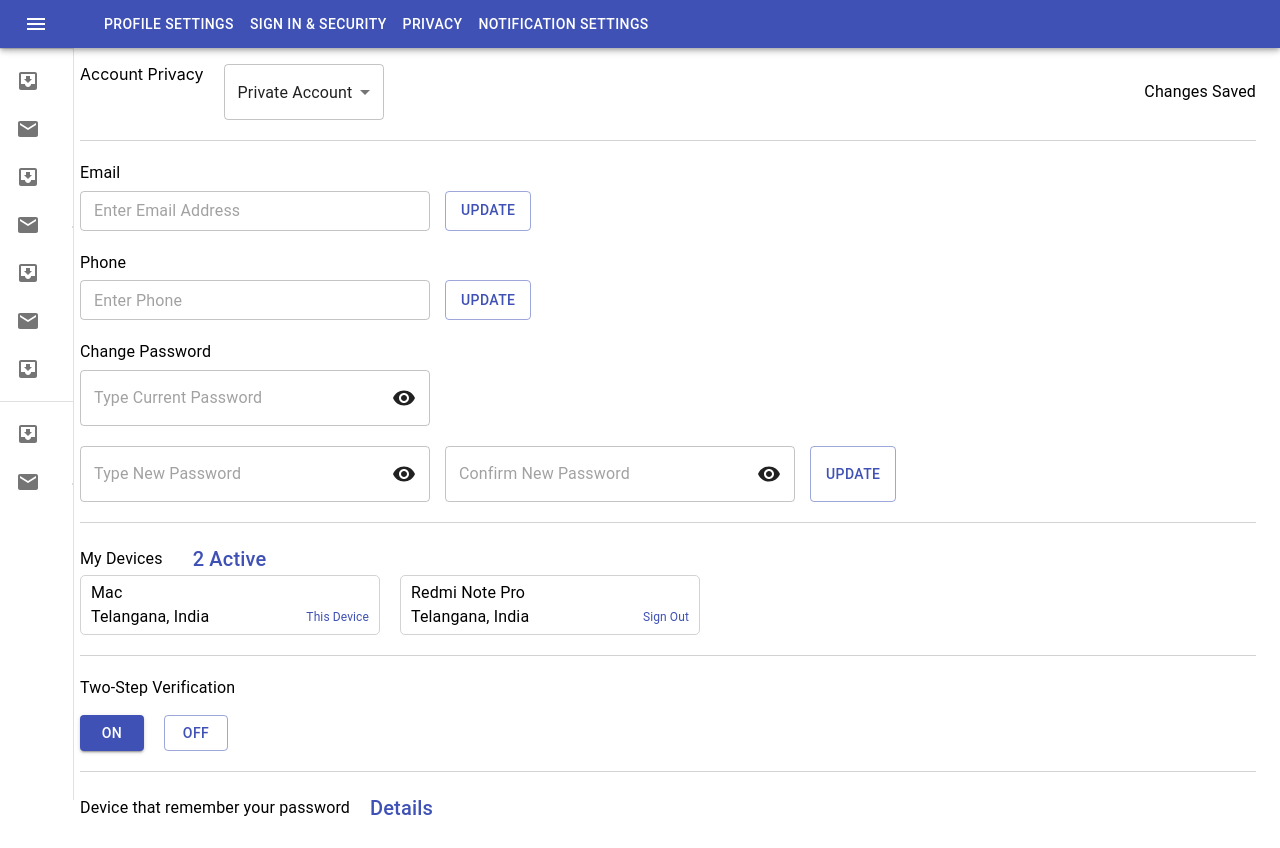
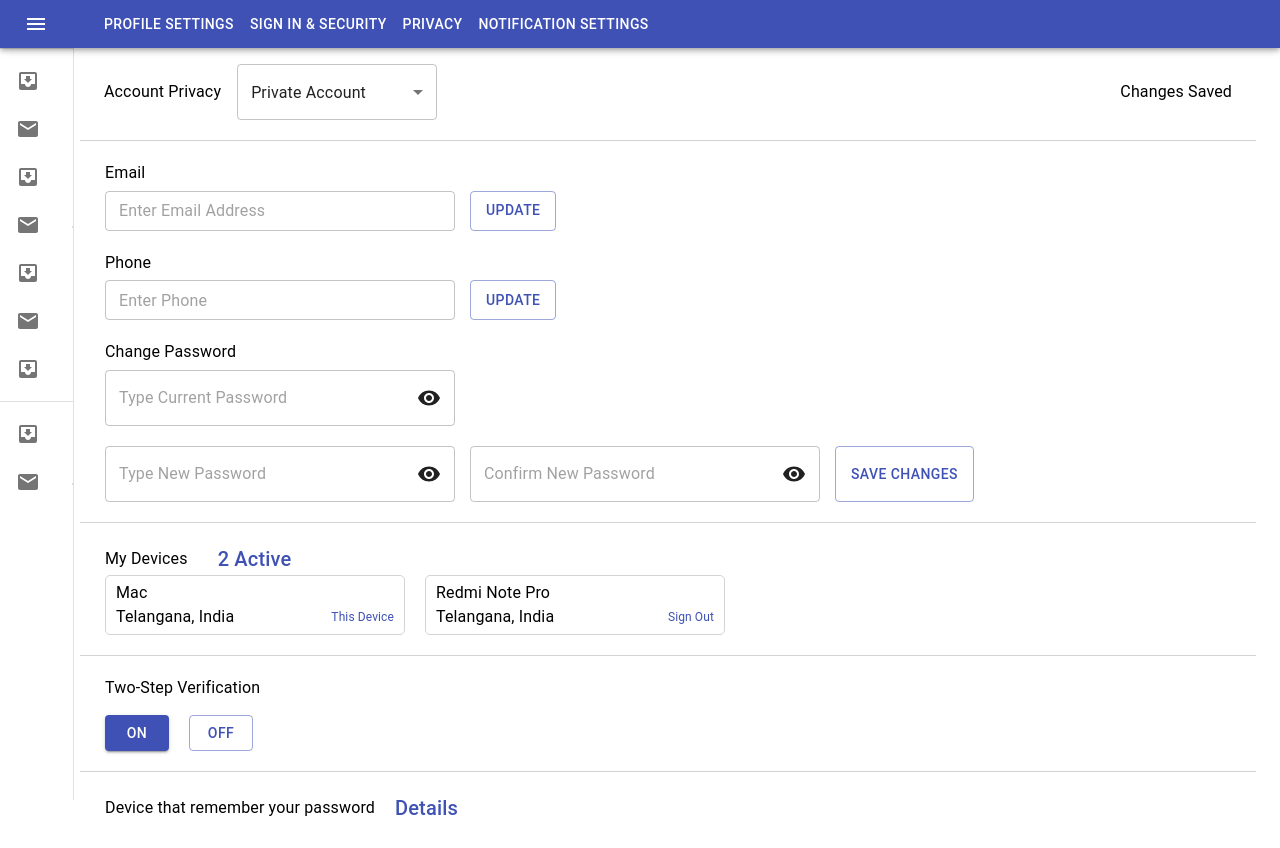
Before and after one commit to aejit/Byndr, a React (Create React App) app in the folder byndr-ui/: page /profile/security in a window 1280 px wide. Built offline with nearby package versions, Linux system fonts and the light colour scheme.

Commit message:
warning messages fix

```diff
--- a/byndr-ui/src/components/Profile/Security/security.js
+++ b/byndr-ui/src/components/Profile/Security/security.js
@@ -9,6 +9,7 @@ import {
   OutlinedInput,
   Select,
   TextField,
+  Toolbar,
   Typography,
 } from "@material-ui/core";
 import { Visibility } from "@material-ui/icons";
@@ -22,10 +23,20 @@ const useStyles = makeStyles((theme) => ({
   input_grid: {
     borderTop: "1px solid lightgray",
     marginTop: 20,
+    paddingLeft: 25,
   },
   txtFields: {
     width: 350,
     marginRight: 15,
+  },
+  title: {
+    marginRight: theme.spacing(2),
+  },
+  accountType: {
+    flexGrow: 1,
+  },
+  accountTypeWidth: {
+    width: 200,
   },
 }));
 
@@ -34,23 +45,14 @@ export default function Security(props) {
   const securityContent = () => {
     return (
       <div className={classes.root}>
-        <Grid
-          xs={12}
-          sm={12}
-          container
-          direction="row"
-          justify="space-between"
-          alignItems="center"
-        >
-          <Grid item direction="row" alignContent="center">
-            <span variant="subtitle1" style={{ marginRight: 20 }}>
-              Account Privacy
-            </span>
-            <FormControl variant="outlined">
+        <Toolbar variant="dense">
+          <Typography className={classes.title}>Account Privacy</Typography>
+          <FormControl variant="outlined" className={classes.accountType}>
             <Select
               labelId="demo-simple-select-outlined-label"
               id="demo-simple-select-outlined"
               value={10}
+              className={classes.accountTypeWidth}
               onChange={() => {}}
             >
               <MenuItem value="">
@@ -60,19 +62,12 @@ export default function Security(props) {
               <MenuItem value={20}>Public Account</MenuItem>
             </Select>
           </FormControl>
-          </Grid>
           <Typography>Changes Saved</Typography>
-        </Grid>
-        <Grid container xs={12} sm={12} direction="column">
-          <Grid
-            container
-            xs={12}
-            sm={12}
-            direction="column"
-            className={classes.input_grid}
-          >
+        </Toolbar>
+        <Grid container direction="column">
+          <Grid container direction="column" className={classes.input_grid}>
             <div style={{ marginTop: 20 }}>
-              <Typography color="default" gutterBottom variant="body1">
+              <Typography color="inherit" gutterBottom variant="body1">
                 Email
               </Typography>
               <div
@@ -96,7 +91,7 @@ export default function Security(props) {
               </div>
             </div>
             <div style={{ marginTop: 20 }}>
-              <Typography color="default" gutterBottom variant="body1">
+              <Typography color="inherit" gutterBottom variant="body1">
                 Phone
               </Typography>
               <div
@@ -120,7 +115,7 @@ export default function Security(props) {
               </div>
             </div>
             <div style={{ marginTop: 20 }}>
-              <Typography color="default" gutterBottom variant="body1">
+              <Typography color="inherit" gutterBottom variant="body1">
                 Change Password
               </Typography>
               <OutlinedInput
@@ -171,18 +166,12 @@ export default function Security(props) {
                   }
                 />
                 <Button color="primary" variant="outlined">
-                  Update
+                  Save Changes
                 </Button>
               </div>
             </div>
           </Grid>
-          <Grid
-            xs={12}
-            sm={12}
-            container
-            className={classes.input_grid}
-            direction="column"
-          >
+          <Grid container className={classes.input_grid} direction="column">
             <Grid
               style={{ marginTop: 20 }}
               container
@@ -247,14 +236,12 @@ export default function Security(props) {
           </Grid>
           <Grid
             container
-            xs={12}
-            sm={12}
             direction="column"
             className={classes.input_grid}
             style={{ paddingTop: 20 }}
           >
             <Typography>Two-Step Verification</Typography>
-            <Grid direction="row" style={{ paddingTop: 15 }}>
+            <Grid container direction="row" style={{ paddingTop: 15 }}>
               <Button
                 style={{ marginRight: 20 }}
                 variant="contained"
@@ -270,8 +257,6 @@ export default function Security(props) {
           <Grid
             container
             className={classes.input_grid}
-            xs={12}
-            sm={12}
             direction="row"
             alignItems="center"
             style={{ paddingTop: 20 }}
--- a/byndr-ui/src/components/Profile/Settings/settings.js
+++ b/byndr-ui/src/components/Profile/Settings/settings.js
@@ -12,6 +12,7 @@ import {
   OutlinedInput,
   InputAdornment,
   IconButton,
+  Toolbar,
 } from "@material-ui/core";
 import React from "react";
 import Shell from "../../common/shell";
@@ -37,9 +38,19 @@ const useStyles = makeStyles((theme) => ({
   b_tp: {
     borderTop: "1px solid lightgray",
     marginTop: 20,
+    paddingLeft: 25,
   },
   b_bm: {
     borderBottom: "1px solid lightgray",
+  },
+  title: {
+    marginRight: theme.spacing(2),
+  },
+  accountType: {
+    flexGrow: 1,
+  },
+  accountTypeWidth: {
+    width: 200,
   },
 }));
 
@@ -49,11 +60,11 @@ export default function Settings() {
     return (
       <div className={classes.root}>
         <Grid container spacing={4}>
-          <Grid container xs={12} sm={4} className={classes.b_rt}>
+          <Grid item xs={12} sm={3} className={classes.b_rt}>
             <Grid
               container
               direction="column"
-              justify="start"
+              justify="flex-start"
               alignItems="center"
               spacing={2}
               style={{ paddingTop: 40 }}
@@ -79,7 +90,7 @@ export default function Settings() {
                   Edit Profile Image
                 </Typography>
               </Grid>
-              <Grid item direction="row" className={classes.v_mar}>
+              <Grid item className={classes.v_mar}>
                 <Button
                   style={{ marginRight: 15 }}
                   variant="contained"
@@ -194,22 +205,15 @@ export default function Settings() {
               </Grid>
             </Grid>
           </Grid>
-          <Grid item xs={12} sm={8} direction="column">
-            <Grid
-              xs={12}
-              sm={12}
-              container
-              direction="row"
-              justify="space-between"
-              alignItems="center"
-            >
-              <Grid item direction="row">
-                <span style={{ marginRight: 20 }}>Account Privacy</span>
-                <FormControl variant="outlined" className={classes.formControl}>
+          <Grid item xs={12} sm={9}>
+            <Toolbar variant="dense">
+              <Typography className={classes.title}>Account Privacy</Typography>
+              <FormControl variant="outlined" className={classes.accountType}>
                 <Select
                   labelId="demo-simple-select-outlined-label"
                   id="demo-simple-select-outlined"
                   value={10}
+                  className={classes.accountTypeWidth}
                   onChange={() => {}}
                 >
                   <MenuItem value="">
@@ -219,22 +223,13 @@ export default function Settings() {
                   <MenuItem value={20}>Public Account</MenuItem>
                 </Select>
               </FormControl>
-              </Grid>
-              <Grid item>
               <Typography>Changes Saved</Typography>
-              </Grid>
-            </Grid>
+            </Toolbar>
 
-            <Grid
-              container
-              xs={12}
-              sm={12}
-              spacing={4}
-              className={classes.b_tp}
-            >
+            <Grid container spacing={4} className={classes.b_tp}>
               <Grid item xs={12} sm={6}>
                 <div>
-                  <Typography color="default" gutterBottom variant="body1">
+                  <Typography color="inherit" gutterBottom variant="body1">
                     First Name
                   </Typography>
                   <TextField
@@ -249,7 +244,7 @@ export default function Settings() {
               </Grid>
               <Grid item xs={12} sm={6}>
                 <div>
-                  <Typography color="default" gutterBottom variant="body1">
+                  <Typography color="inherit" gutterBottom variant="body1">
                     Last Name
                   </Typography>
                   <TextField
@@ -262,11 +257,9 @@ export default function Settings() {
                   />
                 </div>
               </Grid>
-            </Grid>
-            <Grid container xs={12} sm={12} spacing={4}>
               <Grid item xs={12} sm={6}>
                 <div>
-                  <Typography color="default" gutterBottom variant="body1">
+                  <Typography color="inherit" gutterBottom variant="body1">
                     My Status
                   </Typography>
                   <TextField
@@ -281,7 +274,7 @@ export default function Settings() {
               </Grid>
               <Grid item xs={12} sm={6}>
                 <div>
-                  <Typography color="default" gutterBottom variant="body1">
+                  <Typography color="inherit" gutterBottom variant="body1">
                     Location
                   </Typography>
                   <OutlinedInput
@@ -299,11 +292,9 @@ export default function Settings() {
                   />
                 </div>
               </Grid>
-            </Grid>
-            <Grid container xs={12} sm={12} spacing={4}>
               <Grid item xs={12} sm={6}>
                 <div>
-                  <Typography color="default" gutterBottom variant="body1">
+                  <Typography color="inherit" gutterBottom variant="body1">
                     About
                   </Typography>
                   <TextField
@@ -320,7 +311,7 @@ export default function Settings() {
               </Grid>
               <Grid item xs={12} sm={6}>
                 <div>
-                  <Typography color="default" gutterBottom variant="body1">
+                  <Typography color="inherit" gutterBottom variant="body1">
                     Date of Birth
                   </Typography>
                   <TextField
@@ -333,11 +324,9 @@ export default function Settings() {
                   />
                 </div>
               </Grid>
-            </Grid>
-            <Grid container xs={12} sm={12} spacing={4}>
               <Grid item xs={12} sm={6}>
                 <div>
-                  <Typography color="default" gutterBottom variant="body1">
+                  <Typography color="inherit" gutterBottom variant="body1">
                     Organisation
                   </Typography>
                   <TextField
@@ -352,7 +341,7 @@ export default function Settings() {
               </Grid>
               <Grid item xs={12} sm={6}>
                 <div>
-                  <Typography color="default" gutterBottom variant="body1">
+                  <Typography color="inherit" gutterBottom variant="body1">
                     Designation
                   </Typography>
                   <TextField
@@ -368,14 +357,12 @@ export default function Settings() {
             </Grid>
             <Grid
               container
-              xs={12}
-              sm={12}
               spacing={4}
               className={`${classes.b_tp} ${classes.b_bm}`}
             >
               <Grid item xs={12} sm={8}>
                 <div>
-                  <Typography color="default" gutterBottom variant="body1">
+                  <Typography color="inherit" gutterBottom variant="body1">
                     Social Links
                   </Typography>
                   <TextField
```
Also changed, not shown: byndr-ui/package.json (+8 -3 lines), byndr-ui/src/components/SSO/welcome.js (+42 -31 lines), 1 other file (tests, documents, lock files or other folders). Lines whose indentation alone changed are shown as unchanged.
